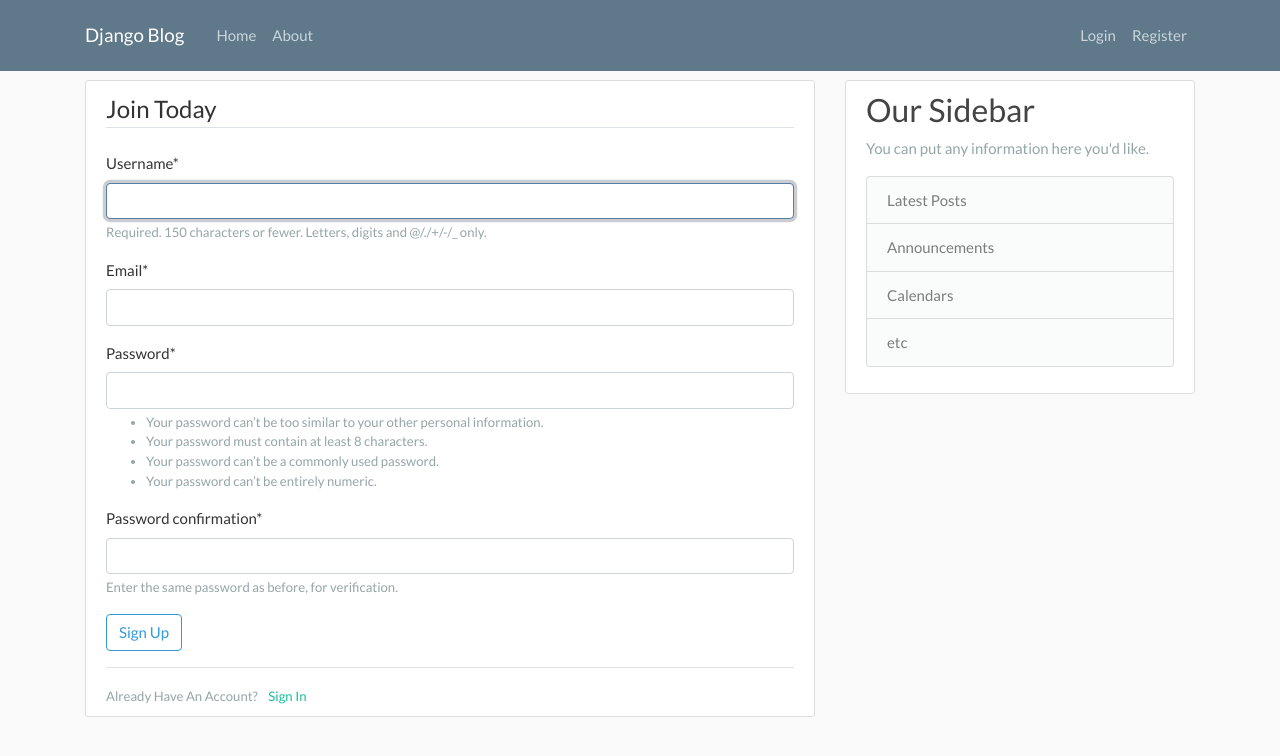
After one commit to AceMouty/django_blog, a Django app: page /register/ in a window 1280 px wide. The commit adds this page. Shown: the top 756 px of the page. Run offline with Django 3.2, Linux system fonts and the light colour scheme; some libraries are stand-ins or nearby versions.

Commit message:
Added in a users register form along with brining in crispy forms

```diff
--- a/blog/templates/blog/base.html
+++ b/blog/templates/blog/base.html
@@ -41,6 +41,13 @@
   <main role="main" class="container">
     <div class="row">
       <div class="col-md-8">
+        {% if messages %}
+          {% for message in messages %}
+            <div class="alert alert-{{ message.tags }}">
+              {{ message }}
+            </div>
+          {% endfor %}
+        {% endif %}
         {% block content %}{% endblock %}
       </div>
       <div class="col-md-4">
--- a/django_blog/settings.py
+++ b/django_blog/settings.py
@@ -31,7 +31,9 @@ ALLOWED_HOSTS = []
 # Application definition
 
 INSTALLED_APPS = [
+    'users.apps.UsersConfig',
     'blog.apps.BlogConfig',
+    'crispy_forms',
     'django.contrib.admin',
     'django.contrib.auth',
     'django.contrib.contenttypes',
@@ -119,3 +121,5 @@ USE_TZ = True
 # https://docs.djangoproject.com/en/3.0/howto/static-files/
 
 STATIC_URL = '/static/'
+
+CRISPY_TEMPLATE_PACK = "bootstrap4"
--- a/django_blog/urls.py
+++ b/django_blog/urls.py
@@ -15,8 +15,10 @@ Including another URLconf
 """
 from django.contrib import admin
 from django.urls import path, include
+from users import views as users_views
 
 urlpatterns = [
-    path('admin/', admin.site.urls),
-    path('', include("blog.urls"))
+    path('', include("blog.urls")),
+    path('register/', users_views.register, name="register"),
+    path('admin/', admin.site.urls)
 ]
--- /dev/null
+++ b/users/forms.py
@@ -0,0 +1,11 @@
+from django import forms
+from django.contrib.auth.models import User
+from django.contrib.auth.forms import UserCreationForm
+
+
+class UserRegisterForm(UserCreationForm):
+    email = forms.EmailField()
+
+    class Meta:
+        model = User
+        fields = ['username', 'email', 'password1', 'password2']
--- /dev/null
+++ b/users/templates/users/err.html
@@ -0,0 +1,6 @@
+{% extends 'blog/base.html' %}
+{% block content %}
+  <div>
+   <h1>Error</h1>
+  </div>
+{% endblock content %}
--- /dev/null
+++ b/users/templates/users/register.html
@@ -0,0 +1,19 @@
+{% extends "blog/base.html"%}
+{% load crispy_forms_tags %}
+{% block content %}
+  <div class="content-section">
+    <form method="post">
+      {% csrf_token %}
+      <fieldset class="from-group">
+        <legend class="border-bottom mb-4">Join Today</legend>
+        {{ form |crispy }}
+      </fieldset>
+      <div class="form-group">
+        <button class="btn btn-outline-info" type="submit">Sign Up</button>
+      </div>
+    </form>
+    <div class="border-top pt-3">
+      <small class="text-muted">Already Have An Account? <a class="ml-2">Sign In</a></small>
+    </div>
+  </div>
+{% endblock content %}
--- a/users/views.py
+++ b/users/views.py
@@ -1,3 +1,16 @@
-from django.shortcuts import render
+from django.shortcuts import render, redirect
+from django.contrib import messages
+from .forms import UserRegisterForm
 
-# Create your views here.
+
+def register(request):
+    if request.method == 'POST':
+        form = UserRegisterForm(request.POST)
+        if form.is_valid():
+            form.save()
+            username = form.cleaned_data.get('username')
+            messages.success(request, f'Account created for {username}!')
+            return redirect('blog-home')
+    else:
+        form = UserRegisterForm()
+    return render(request, 'users/register.html', {'form': form})
```
